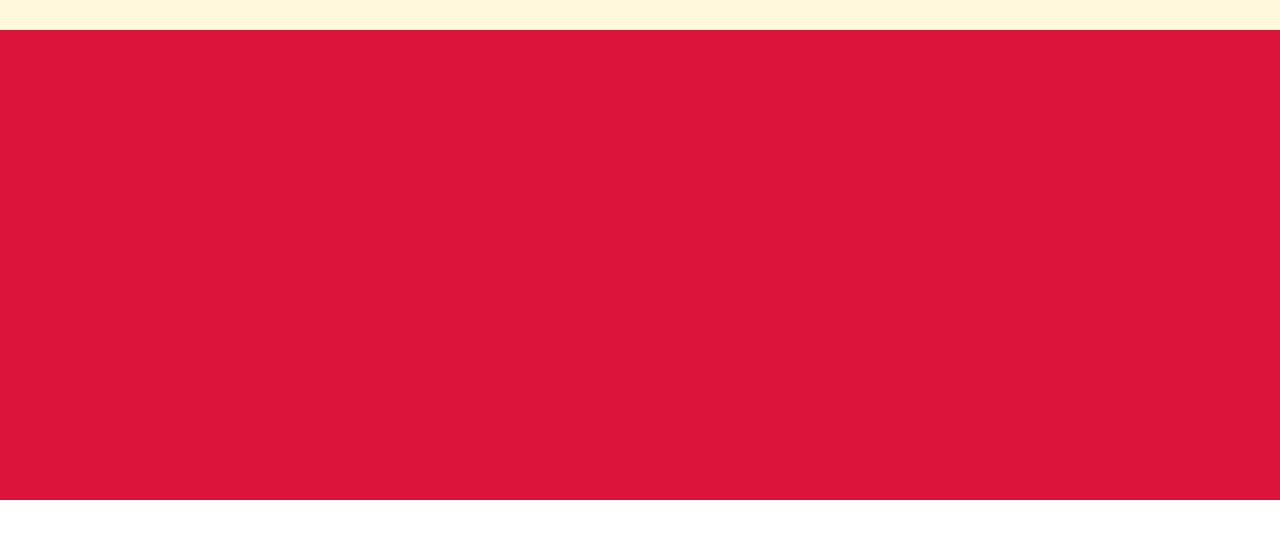
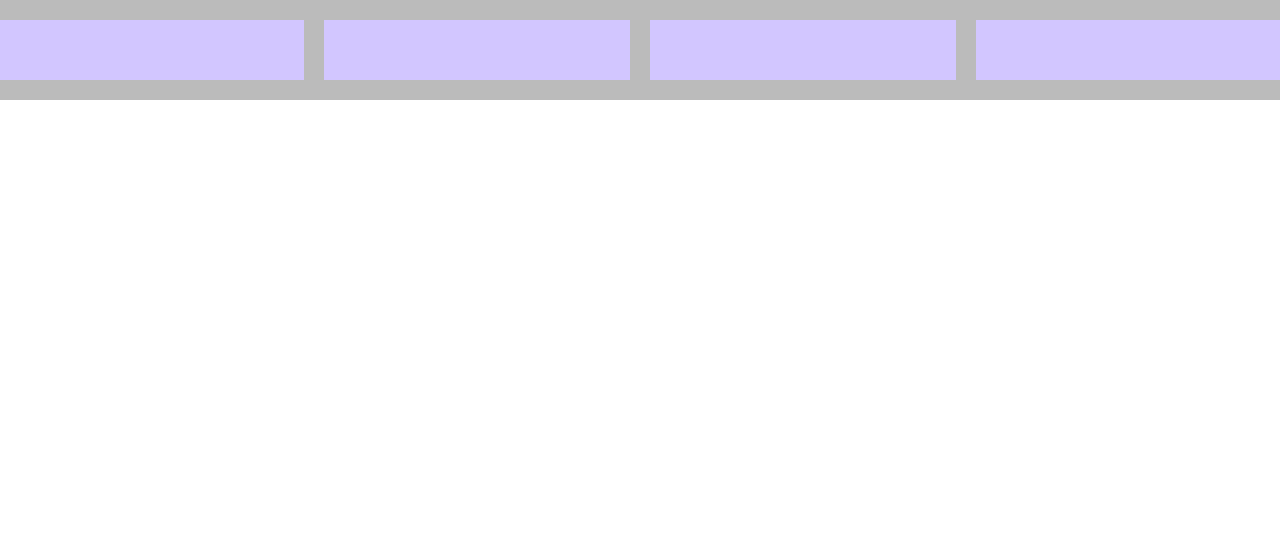
Before and after one commit to sweathkumar/Bootstrap, a plain HTML site: page Index.html in a window 1280 px wide. Drawn offline with Linux system fonts and the light colour scheme.

Commit message:
updation

```diff
--- a/Index.html
+++ b/Index.html
@@ -8,17 +8,20 @@
     <link rel="stylesheet" href="css/bootstrap.min.css">
     <style>
         .row{
-            height: 500px;
-            background-color: crimson;
+            height: 100px;
+            background-color: rgb(187, 187, 187);
         }
         .col{
-            height: 30px;
-            background-color: cornsilk;
+            height: 60%;
+            background-color: rgb(210, 198, 255);
+            border: 2px;
+            border-color: purple;
+            margin: 10px;
         }
     </style>
 </head>
 <body>
-    <div class="row ">
+    <div class="row align-items-center">
         <div class="col"></div>
         <div class="col"></div>
         <div class="col"></div>
```
